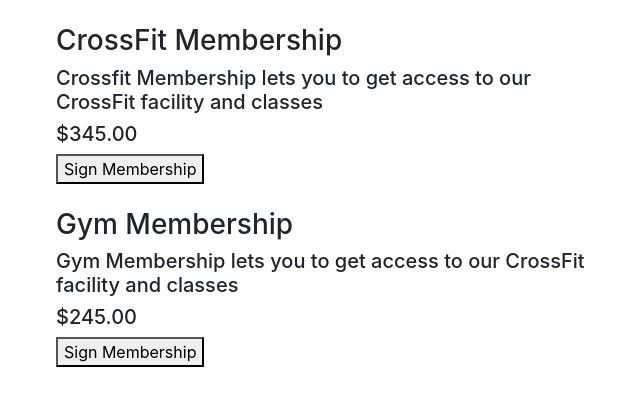
After one commit to 5undel/lets-get-moving, a Django app: template membership/templates/membership/membership.html in a window 1280 px wide. The commit adds this page. Shown: the top 406 px of the page, without its empty margins (29-669 px from the left). Run offline with Django 4.2, Linux system fonts and the light colour scheme; the template is opened without the code that fills it, so the values that code supplies are empty; some libraries are stand-ins or nearby versions.

Commit message:
Add payment layout

```diff
--- a/base/templates/base/index.html
+++ b/base/templates/base/index.html
@@ -18,7 +18,7 @@
                 </h1>
                 <div class="my-5">
                     <h4>
-                        <a href="" class="shop-now-button btn btn-lg rounded-0 text-uppercase py-3">Membership</a>
+                        <a href="{% url 'membership' %}" class="shop-now-button btn btn-lg rounded-0 text-uppercase py-3">Membership</a>
                     </h4>
                 </div>
             </div>
--- a/let_get_moving/settings.py
+++ b/let_get_moving/settings.py
@@ -26,7 +26,7 @@
 # SECURITY WARNING: don't run with debug turned on in production!
 DEBUG = True
 
-ALLOWED_HOSTS = []
+ALLOWED_HOSTS = ['lets-get-moving.herokuapp.com', 'localhost']
 
 
 # Application definition
--- a/let_get_moving/urls.py
+++ b/let_get_moving/urls.py
@@ -20,4 +20,5 @@
     path('admin/', admin.site.urls),
     path('accounts/', include('allauth.urls')),
     path('', include('base.urls')),
+    path('membership', include('membership.urls')),
 ]
--- /dev/null
+++ b/membership/templates/membership/membership.html
@@ -0,0 +1,45 @@
+{% extends "base.html" %}
+{% load static %}
+
+{% block page_header %}
+    <div class="container header-container">
+        <div class="row">
+            <div class="col"></div>
+        </div>
+    </div>
+{% endblock %}
+
+{% block content %}
+    <div class="container h-100">
+        <div class="row h-100">
+            <div class="col-7 col-md-6 my-auto">
+                <section>
+                    <div class="product">
+                        <br>
+                      <div class="description">
+                        <h3>CrossFit Membership</h3>
+                        <h5>
+                            Crossfit Membership lets you to get access to our CrossFit facility and classes
+                        </h5>
+                        <h5>$345.00</h5>
+                      </div>
+                      <form action="/create-checkout-session" method="POST">
+                        <button type="submit" id="checkout-button">Sign Membership</button>
+                      </form>
+                      <br>
+                      <div class="description">
+                        <h3>Gym  Membership</h3>
+                        <h5>
+                            Gym Membership lets you to get access to our CrossFit facility and classes
+                        </h5>
+                        <h5>$245.00</h5>
+                      </div>
+                    </div>
+                    <form action="/create-checkout-session" method="POST">
+                      <button type="submit" id="checkout-button">Sign Membership</button>
+                    </form>
+                  </section>
+            </div>
+        </div>
+    </div>
+{% endblock %}
--- a/requerment.txt
+++ b/requerment.txt
@@ -1,9 +1,15 @@
 asgiref==3.5.0
 backports.zoneinfo==0.2.1
+click==8.0.4
 Django==4.0.3
 django-allauth==0.49.0
+Flask==2.0.3
+gunicorn==20.1.0
+itsdangerous==2.1.0
 oauthlib==3.2.0
 PyJWT==2.3.0
 python3-openid==3.2.0
 requests-oauthlib==1.3.1
 sqlparse==0.4.2
+stripe==2.67.0
+Werkzeug==2.0.3
```
Also changed, not shown: membership/server.py (added, +42 -0 lines), membership/templates/membership/success.html (added, +25 -0 lines), membership/urls.py (added, +7 -0 lines), membership/views.py (+9 -1 lines), 1 other file.
